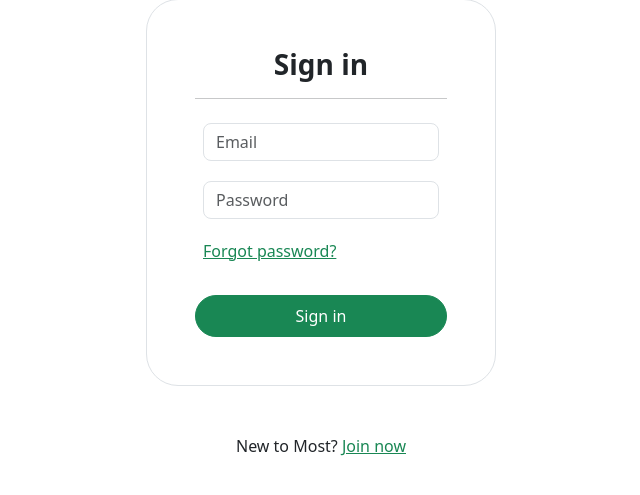
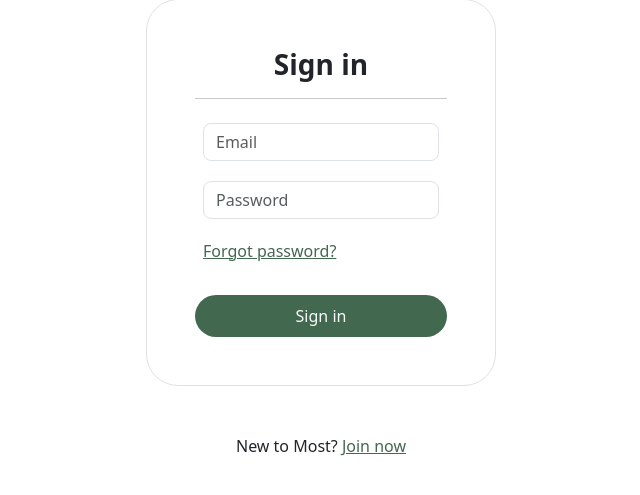
Before and after one commit to ph4nt0m37x/most, a Django app: page /login/ in a window 1280 px wide. Shown: the part 97-592 px from the top of the page, without its empty margins (319-959 px from the left). Run offline with Django 5.2, Linux system fonts and the light colour scheme.

Commit message:
Changed colors to match consistency

```diff
--- a/templates/login.html
+++ b/templates/login.html
@@ -23,15 +23,15 @@
                 <input type="password" class="form-control rounded-3" placeholder="Password" aria-label="Password">
             </div>
             <div class="mb-2 text-start p-2">
-                <p class=""><a href="#" class="btn-link text-success">Forgot password?</a></p>
+                <p class=""><a href="#" class="btn-link" style="color: #436850">Forgot password?</a></p>
             </div>
             <div>
-                <button class="btn btn-success rounded-pill w-100 p-2">Sign in</button>
+                <button class="btn rounded-pill w-100 p-2 text-light" style="background-color: #436850">Sign in</button>
             </div>
 
         </form>
     </div>
-    <p class="text-center">New to Most? <a href="/register/" class="btn-link text-success">Join now</a></p>
+    <p class="text-center">New to Most? <a href="/register/" class="btn-link" style="color: #436850">Join now</a></p>
 </div>
 
 </body>
--- a/templates/register.html
+++ b/templates/register.html
@@ -32,10 +32,10 @@
                 <input type="password" class="form-control rounded-3" placeholder="Confirm Password" aria-label="Confirm Password">
             </div>
             <div>
-                <button class="btn btn-success rounded-pill w-100 mb-3 p-2">Sign in</button>
+                <button class="btn rounded-pill w-100 mb-3 p-2 text-light" style="background-color: #436850">Sign in</button>
             </div>
             <div class="">
-                <p class="text-center">Already registered? <a href="/login/" class="btn-link text-success">Sign in.</a></p>
+                <p class="text-center">Already registered? <a href="/login/" class="btn-link" style="color: #436850">Sign in.</a></p>
             </div>
         </form>
     </div>
```
